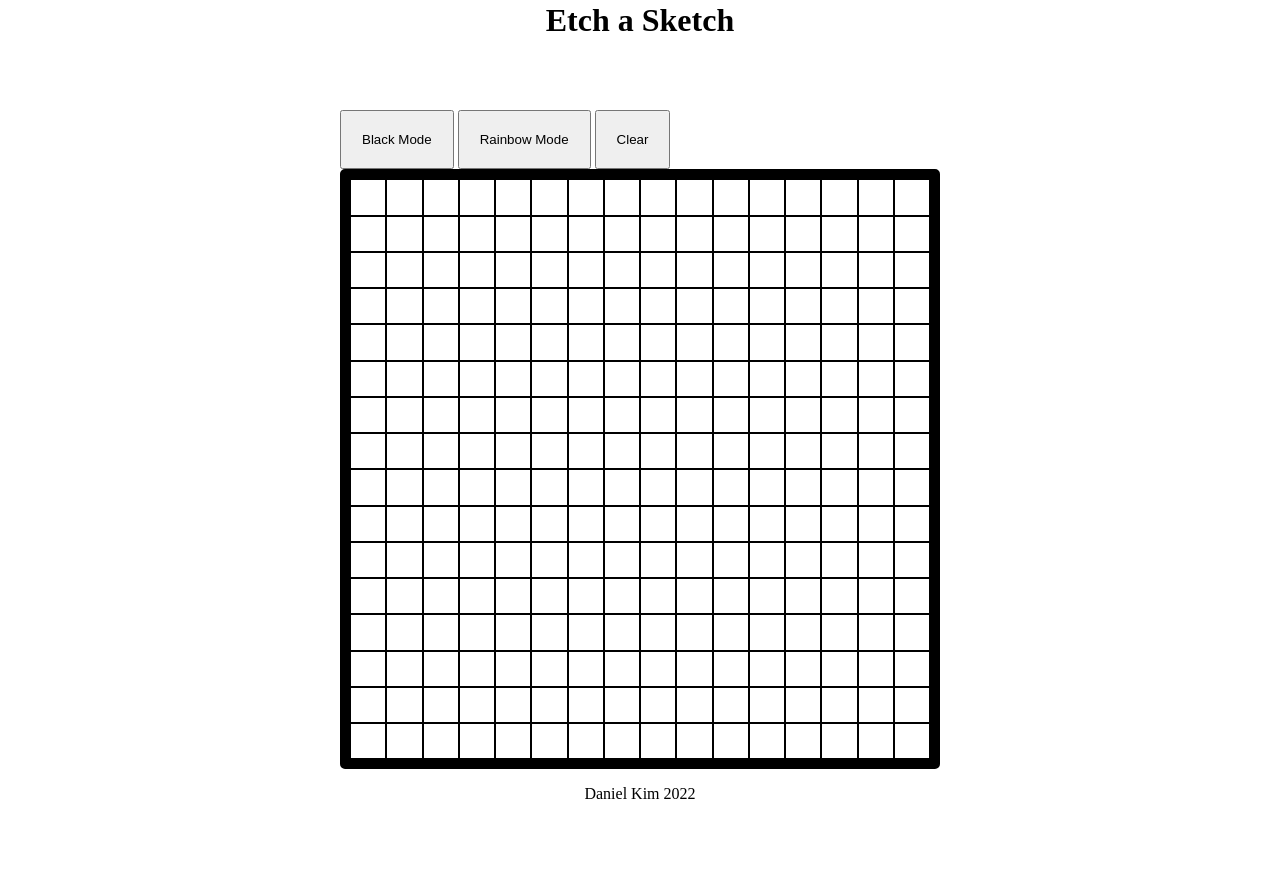
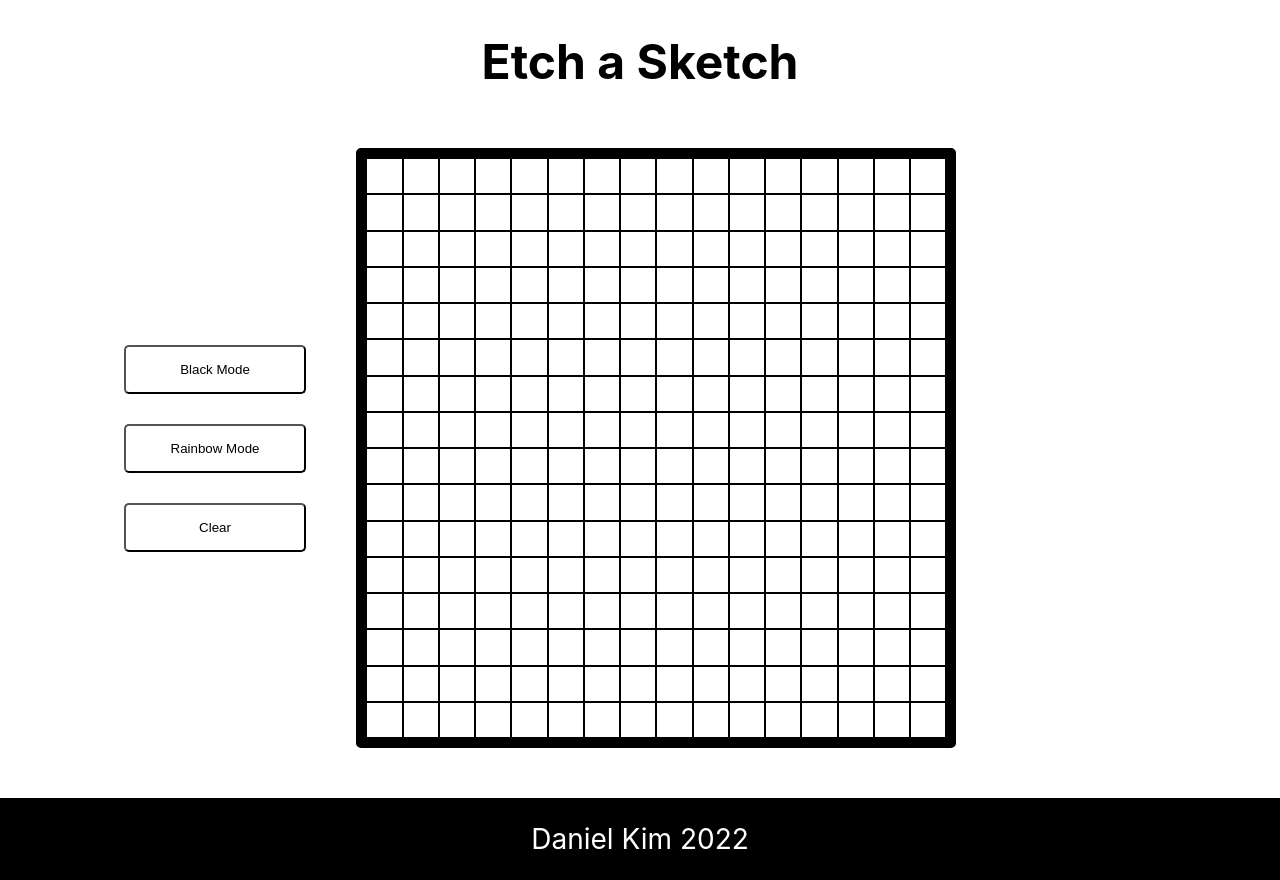
Before and after one commit to danielkim2711/etch-a-sketch, a plain HTML site: page index.html in a window 1280 px wide. Before the commit the page ends 819 px from the top, so only its background shows below. Drawn offline with Linux system fonts and the light colour scheme.

Commit message:
Add styles to components

```diff
--- a/css/style.css
+++ b/css/style.css
@@ -9,17 +9,50 @@ html {
 body {
   margin: 0;
   padding: 0;
-  height: 100vh;
-  display: flex;
-  flex-direction: column;
-  justify-content: center;
-  align-items: center;
+  font-family: -apple-system, BlinkMacSystemFont, 'Segoe UI', Roboto, Oxygen,
+    Ubuntu, Cantarell, 'Open Sans', 'Helvetica Neue', sans-serif;
 }
 
+/* Button */
+
 button {
+  background-color: #fff;
+  border-radius: 5px;
   cursor: pointer;
-  margin-top: 50px;
-  padding: 20px;
+  margin: 0 20px;
+  padding: 15px 25px;
+  transition: 0.1s transform ease-in;
+  width: 100%;
+}
+
+button:hover {
+  transform: scale(1.1);
+}
+
+.active {
+  background-color: #000;
+  color: #fff;
+}
+
+/* Header */
+
+header {
+  text-align: center;
+}
+
+header h1 {
+  font-size: 48px;
+  margin: 0;
+  padding: 32px;
+}
+
+/* Section */
+
+section {
+  display: flex;
+  justify-content: center;
+  gap: 50px;
+  margin-top: 25px;
 }
 
 .grid-container {
@@ -27,5 +60,29 @@ button {
   border: 10px solid #000;
   display: grid;
   height: 600px;
+  margin-right: 200px;
   width: 600px;
 }
+
+.control {
+  display: flex;
+  flex-direction: column;
+  justify-content: center;
+  align-items: center;
+  gap: 30px;
+}
+
+/* Footer */
+
+footer {
+  background-color: #000;
+  margin-top: 50px;
+  padding: 24px;
+  text-align: center;
+}
+
+footer p {
+  color: #fff;
+  font-size: 28px;
+  margin: 0;
+}
```
